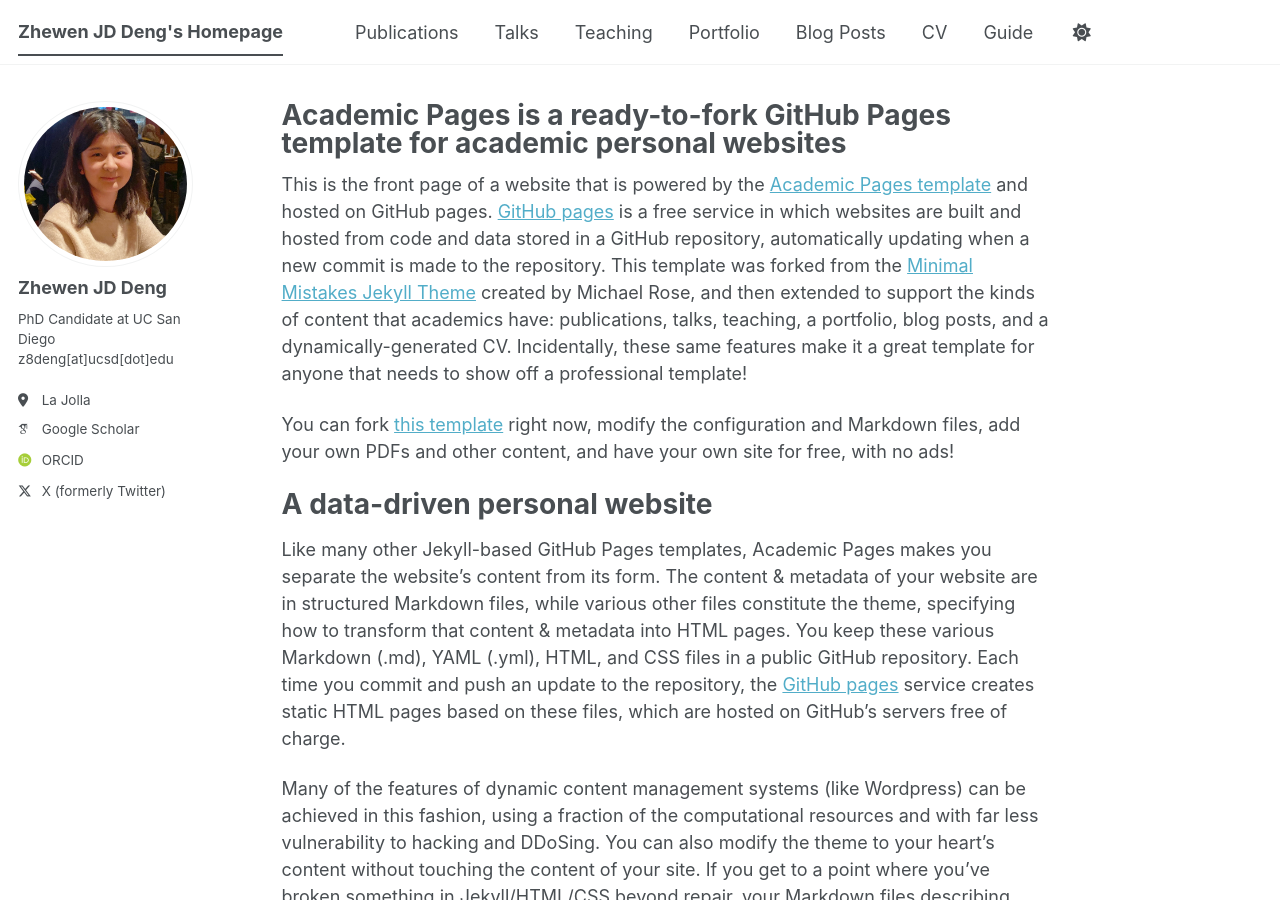
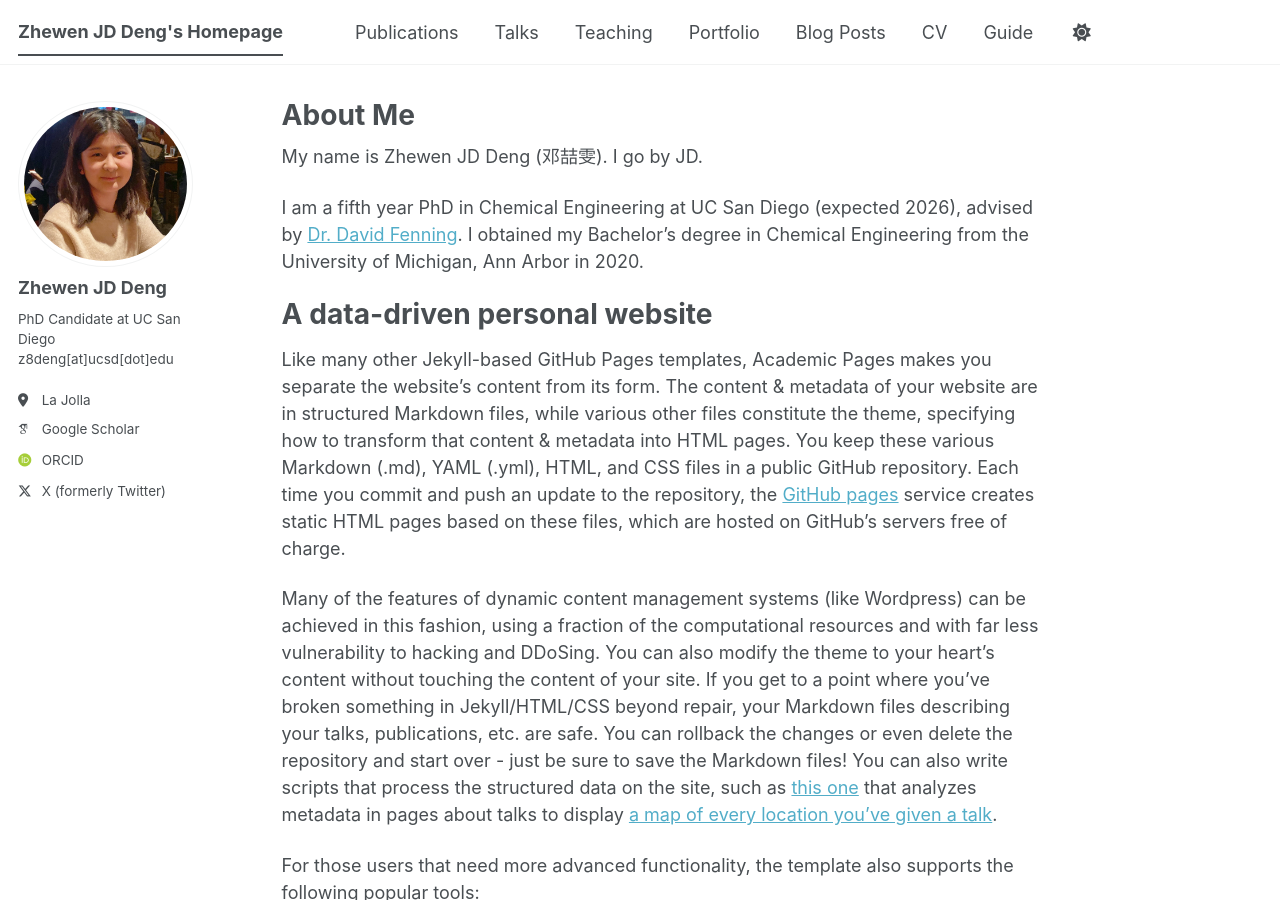
Before and after one commit to zhewenjddeng-personal/zhewenjddeng-personal.github.io, a Jekyll site: the page built from _pages/about.md, in a window 1280 px wide and 900 px high. Built offline with Jekyll 4.4.1, drawn with Linux system fonts in a browser that asks for light colours; some web fonts are replaced; a script bundle is joined from its source files by our own code; library files that are not in the unit come from our copies.

Commit message:
Update about.md

```diff
--- a/_pages/about.md
+++ b/_pages/about.md
@@ -1,15 +1,16 @@
 ---
 permalink: /
-title: "Academic Pages is a ready-to-fork GitHub Pages template for academic personal websites"
+title: "About Me"
 author_profile: true
 redirect_from:
   - /about/
   - /about.html
 ---
 
-This is the front page of a website that is powered by the [Academic Pages template](https://github.com/academicpages/academicpages.github.io) and hosted on GitHub pages. [GitHub pages](https://pages.github.com) is a free service in which websites are built and hosted from code and data stored in a GitHub repository, automatically updating when a new commit is made to the repository. This template was forked from the [Minimal Mistakes Jekyll Theme](https://mmistakes.github.io/minimal-mistakes/) created by Michael Rose, and then extended to support the kinds of content that academics have: publications, talks, teaching, a portfolio, blog posts, and a dynamically-generated CV. Incidentally, these same features make it a great template for anyone that needs to show off a professional template!
+My name is Zhewen JD Deng (邓喆雯). I go by JD.
 
- You can fork [this template](https://github.com/academicpages/academicpages.github.io) right now, modify the configuration and Markdown files, add your own PDFs and other content, and have your own site for free, with no ads!
+I am a fifth year PhD in Chemical Engineering at UC San Diego (expected 2026), advised by [Dr. David Fenning](https://jacobsschool.ucsd.edu/node/3546).
+I obtained my Bachelor's degree in Chemical Engineering from the University of Michigan, Ann Arbor in 2020.
 
 A data-driven personal website
 ======
```
